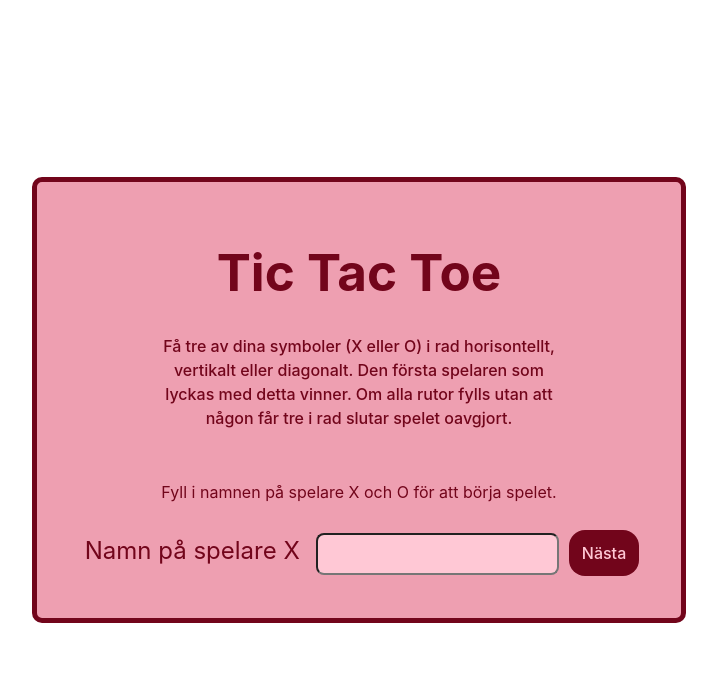
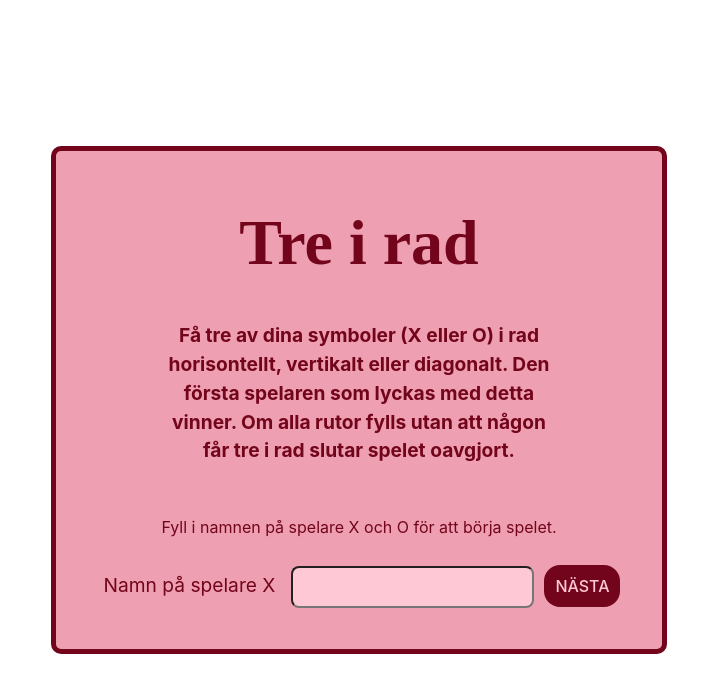
Before and after one commit to RebeckaGothlin/vue-tic-tac-toe, a Vue app: page / in a window 1280 px wide. Shown: the top 692 px of the page, without its empty margins (281-998 px from the left). Built offline with nearby package versions, Linux system fonts and the light colour scheme.

Commit message:
💄 add styling

```diff
--- a/src/components/AskUsername.vue
+++ b/src/components/AskUsername.vue
@@ -1,6 +1,6 @@
 <script setup lang="ts">
-import { defineProps, defineEmits, ref } from 'vue';
-import { IGameState } from '../models/IGameState';
+import { defineProps, defineEmits, ref } from "vue";
+import { IGameState } from "../models/IGameState";
 
 let name = ref("");
 
@@ -10,22 +10,22 @@ const props = defineProps<{
 }>();
 
 const emit = defineEmits<{
-  (e: 'usernameSubmitted', payload: { xoro: string; name: string }): void;
+  (e: "usernameSubmitted", payload: { xoro: string; name: string }): void;
 }>();
 
 const submitUserName = () => {
-  if (props.xoro === 'X') {
+  if (props.xoro === "X") {
     props.gameState.users.nameX = name.value;
   } else {
     props.gameState.users.nameO = name.value;
   }
-  emit('usernameSubmitted', { xoro: props.xoro, name: name.value });
+  emit("usernameSubmitted", { xoro: props.xoro, name: name.value });
 };
 </script>
 
 <template>
-  <div class="welcome">
-    <h1>Tic Tac Toe</h1>
+  <div class="firstPage">
+    <h1>Tre i rad</h1>
     <p class="instruction">Få tre av dina symboler (X eller O) i rad horisontellt, vertikalt eller diagonalt. Den första spelaren som lyckas med detta vinner. Om alla rutor fylls utan att någon får tre i rad slutar spelet oavgjort.</p>
     <p>Fyll i namnen på spelare X och O för att börja spelet.</p>
     <label>Namn på spelare {{ xoro }}</label>
@@ -36,15 +36,24 @@ const submitUserName = () => {
 
 <style scoped>
 h1 {
-  margin-top: 10px;
+  font-size: 4rem;
+  margin-top: 5px;
+  font-family: 'Times New Roman', Times, serif;
 }
 
 .usernameBtn {
   border-radius: 16px;
-  padding: 12px;
+  padding: 10px;
   background-color: rgb(114, 5, 27);
   color: rgb(255, 200, 213);
   margin: 10px;
+  text-transform: uppercase;
+  transition: 0.3s ease;
+}
+
+.usernameBtn:hover {
+  background-color: rgb(70, 2, 16);
+  border: 1px solid rgb(255, 200, 213);
 }
 
 input {
@@ -54,37 +63,46 @@ input {
   color: rgb(114, 5, 27);
   font-weight: bolder;
   background-color: rgb(255, 200, 213);
+  transition: 0.3s ease
+}
+
+input:hover {
+  background-color: rgb(227, 176, 189);
 }
 
 label {
-  font-size: 1.5rem;
+  font-size: 1.2rem;
   margin: 16px;
 }
 
 .instruction {
   margin: 0 auto;
-  font-weight: 500;
+  font-weight: 700;
   margin-bottom: 50px;
   max-width: 400px;
   text-align: center;
+  font-size: 1.2rem;
 }
 
 p {
   line-break: auto;
 }
 
-.welcome {
+.firstPage {
   color: rgb(114, 5, 27);
 }
 
 @media (width <= 740px) {
-  .welcome {
+  .firstPage{
       max-width: 480px;
   }
 
   h1 {
-    font-size: 48px;
-    font-family: 'Times New Roman', Times, serif;
+    font-size: 3.5rem;
+  }
+
+  .instruction {
+    font-size: 1rem;
   }
 }
 </style>
```
